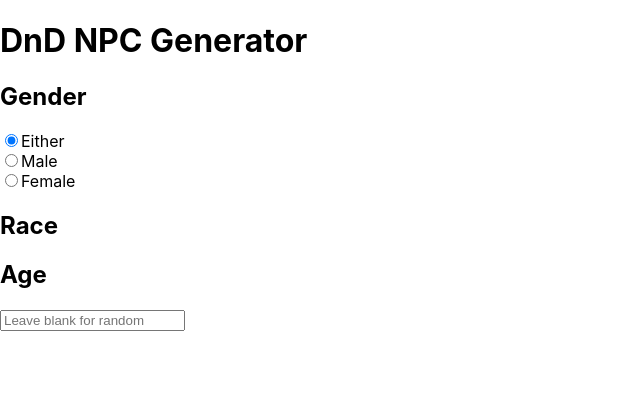
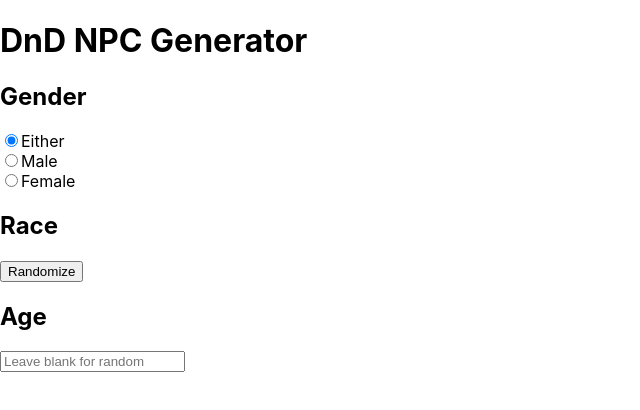
Before and after one commit to Sivlar/DnD-NPC-Generator, a React (Create React App) app: page / in a window 1280 px wide. Shown: the top 410 px of the page, without its empty margins (0-640 px from the left). Built offline with nearby package versions, Linux system fonts and the light colour scheme.

Commit message:
Restructure Race randomize button

```diff
--- a/src/App.js
+++ b/src/App.js
@@ -1,6 +1,7 @@
 import { useState } from 'react';
 import GenderSelector from './components/GenderSelector';
 import AgeSelector from './components/AgeSelector';
+import RandomButton from './components/RandomButton';
 
 function App() {
   const [state, setstate] = useState(false)
@@ -12,6 +13,7 @@ function App() {
       </div>
       <GenderSelector />
       <h2>Race</h2>
+      <RandomButton />
       <AgeSelector />
     </div>
   );
--- a/src/components/RandomButton.js
+++ b/src/components/RandomButton.js
@@ -1,17 +1,15 @@
 import React from "react";
-import reactDom from "react-dom";
-import races from "data/races.json"
-JSON.parse()
-class App extends React.Component {
-    constructor(props) {
-        super(props);
-        this.state = {
-            races
-        }
-        this.handleClick = this.handleClick.bind(this)
+import races from "../data/races.json"
+
+function RandomButton() {
+    function handleRandom() {
+        const rand = Math.floor(Math.random() * races.length);
+        console.log(races[rand]);
     }
-    handleClick() {
-        const races =this.state.races
-        const randraces = races[Math.floor(Math.random())];
-    }
+
+    return (
+        <button onClick={handleRandom}>Randomize</button>
+    );
 }
+
+export default RandomButton;
--- a/src/data/races.json
+++ b/src/data/races.json
@@ -1,5 +1,4 @@
-{
-    "races": [
+[
     "Dwarf",
     "Elf",
     "Gnome",
@@ -14,4 +13,3 @@
     "Tortle",
     "Triton"
 ]
-}
```
Lines whose indentation alone changed are shown as unchanged.
